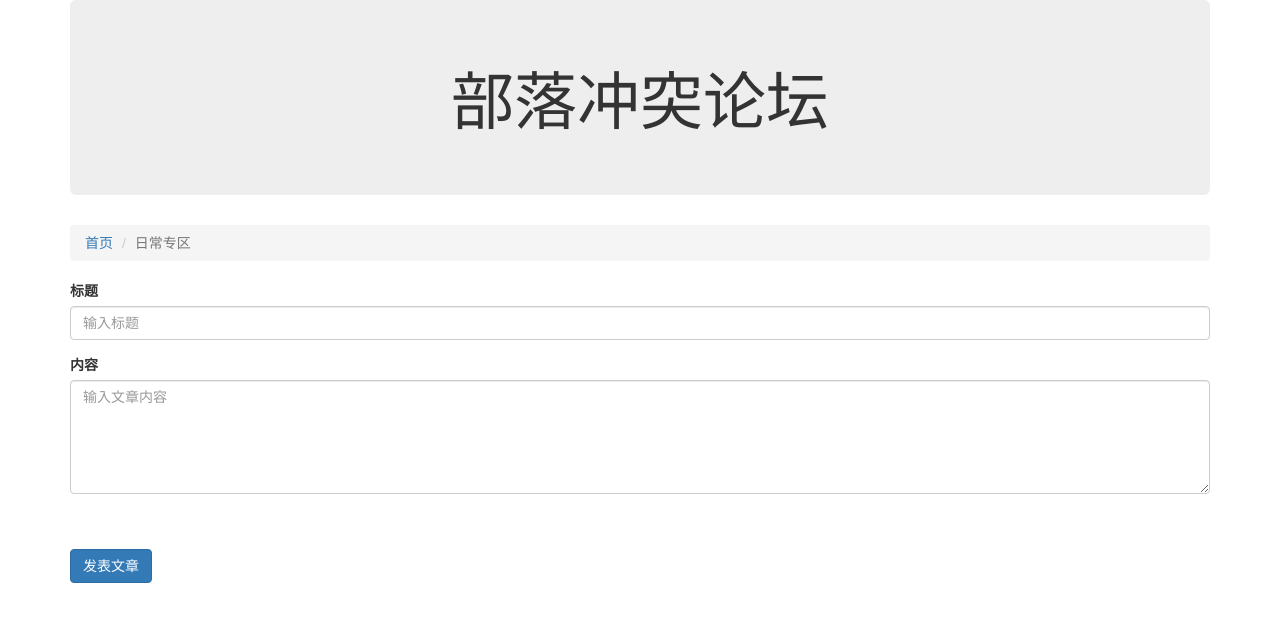
After one commit to deepKnight/forum, a Django app: page /article/create/1 in a window 1280 px wide. The commit adds this page. Shown: the top 622 px of the page. Run offline with Django 3.2, Linux system fonts and the light colour scheme; data comes from the database, SQL or seed files in the repository; some libraries are stand-ins or nearby versions.

Commit message:
发表文章页面

```diff
--- /dev/null
+++ b/article/templates/article_create.html
@@ -0,0 +1,36 @@
+{% extends "base.html" %}
+                {% block content %}
+                <div class="col-xs-12">
+                    <ol class="breadcrumb">
+                        <li><a href="/">首页</a> </li>
+                        <li class="active">{{b.name}}</li>
+                    </ol>
+                    <div class="col">
+                        <form>
+                          <div class="form-group">
+                            <label for="InputTitle">标题</label>
+                            <input class="form-control" id="InputTitle" placeholder="输入标题">
+                          </div>
+                          <div class="form-group">
+                            <label for="InputContent">内容</label>
+                            <textarea class="form-control" id="InputContent" placeholder="输入文章内容" rows="5"></textarea>
+                          </div>
+                         </form>
+                    </div>
+                    <br/>
+                    <br/>
+                    <a href="#" class="btn btn-primary">发表文章</a>
+                    <!--{% for b in blocks %}-->
+                    <!--<div class="panel panel-default">-->
+                      <!--<div class="panel-heading">-->
+                        <!--<a href="/article/list/{{b.id}}" style="font-size:16px">{{b.name}}</a>-->
+                          <!--<span class="pull-right">{{b.manager_name}}</span>-->
+                      <!--</div>-->
+                      <!--<div class="panel-body">-->
+                        <!--{{ b.desc }}-->
+                      <!--</div>-->
+                    <!--</div>-->
+                    <!--{% endfor %}-->
+                </div>
+
+                {% endblock %}
--- a/article/templates/article_list.html
+++ b/article/templates/article_list.html
@@ -5,7 +5,7 @@
                         <li><a href="/">首页</a> </li>
                         <li class="active">{{b.name}}</li>
                     </ol>
-                    <a href="#" class="btn btn-primary">发表文章</a>
+                    <a href="/article/create/{{b.id}}" class="btn btn-primary">发表文章</a>
                     <br/>
                     <br/>
                     <table class="table table-bordered">
--- a/article/urls.py
+++ b/article/urls.py
@@ -1,7 +1,9 @@
 from django.conf.urls import url
 
 from .views import article_list
+from .views import article_create
 
 urlpatterns = [
     url(r'^list/(?P<block_id>\d+)', article_list),
+    url(r'^create/(?P<block_id>\d+)', article_create),
 ]
--- a/article/views.py
+++ b/article/views.py
@@ -9,3 +9,9 @@ def article_list(request, block_id):
     block = Block.objects.get(id=block_id)
     articles_objs = Article.objects.filter(block=block, status=0).order_by("-id")
     return render(request, "article_list.html", {"article": articles_objs, "b": block})
+
+def article_create(request, block_id):
+    block_id = int(block_id)
+    block = Block.objects.get(id=block_id)
+    articles_objs = Article.objects.filter(block=block, status=0).order_by("-id")
+    return render(request, "article_create.html", {"article": articles_objs, "b": block})
```
